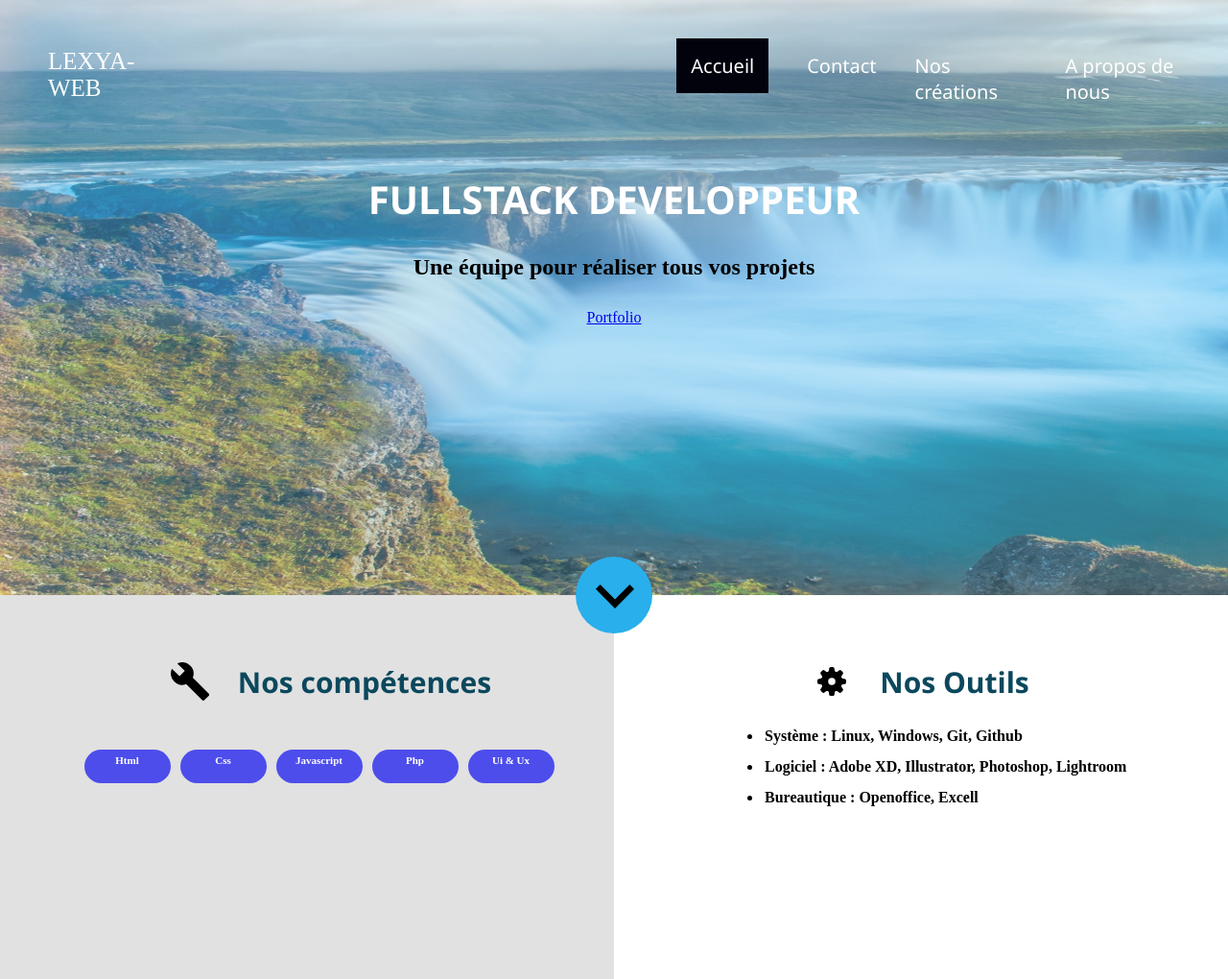
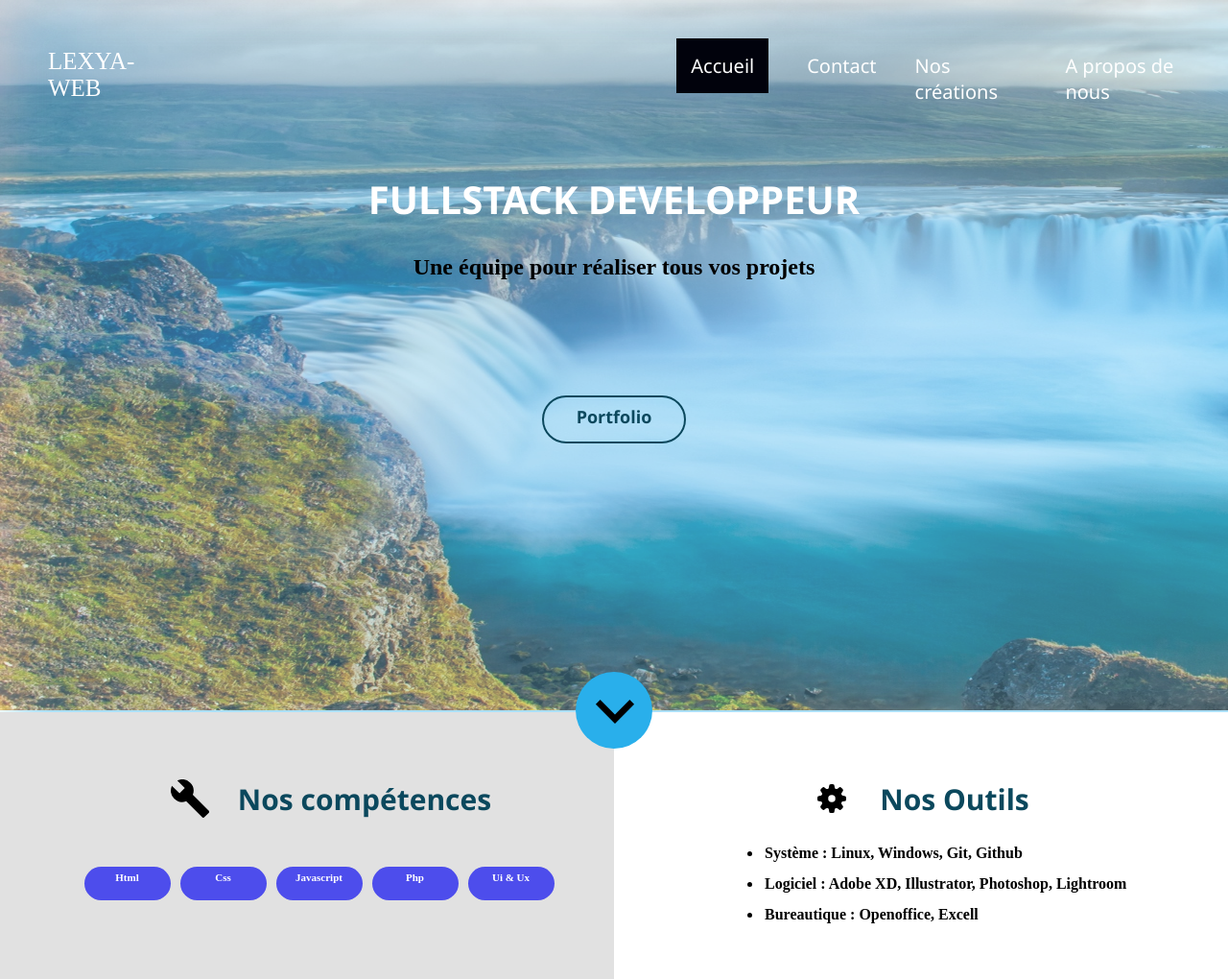
Before and after one commit to lexyaweb/portfolio, a PHP site: page / in a window 1280 px wide; the page is wider, and only the part inside the window is pictured. Shown: the top 1020 px of that part at 96% size. Run offline with PHP 8.4, Linux system fonts and the light colour scheme.

Commit message:
Update style.css

```diff
--- a/Code site/Portfolio/style.css
+++ b/Code site/Portfolio/style.css
@@ -8,7 +8,7 @@
 	opacity: 4;
 	position: absolute;
 	width: 1920px;
-	height: 620px;
+	height: 740px;
 	left: 0px;
     top: 0px;
     z-index: -2;
@@ -78,10 +78,20 @@
 .titre1 h2 {
     padding-bottom: 30px;
 }
-.button-portfolio {
-
+.button-portfolio a {
+    border:2px solid #0B485D;
     border-radius: 45px;
+    font-weight: bold;
+    font-size: 18px;
+    font-family: Segoe UI;
     text-align: center;
+    color: #0B485D;
+    display:block;
+    width: 150px;
+    height: 50px;
+    text-decoration: none;
+    margin-top: 90px;
+    padding-top: 8px;
 
 }
 /*----------------------------------------------------
@@ -92,7 +102,7 @@
     width: 80px;
     height: 80px;
     position: absolute;
-    top :580px;
+    top :700px;
 
 }
 .circle img {
```
